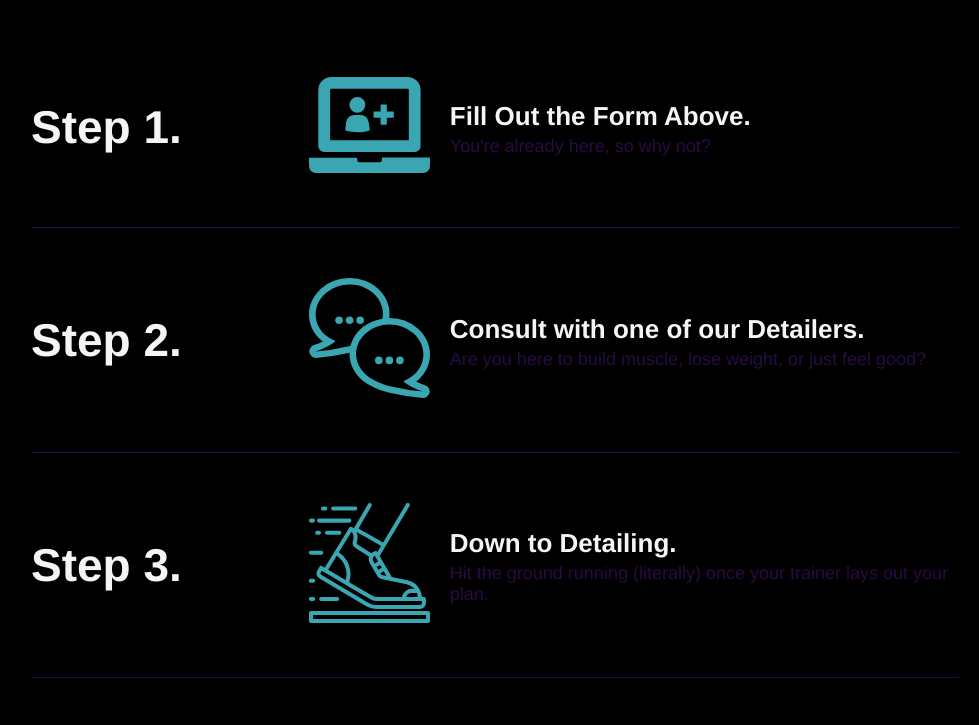
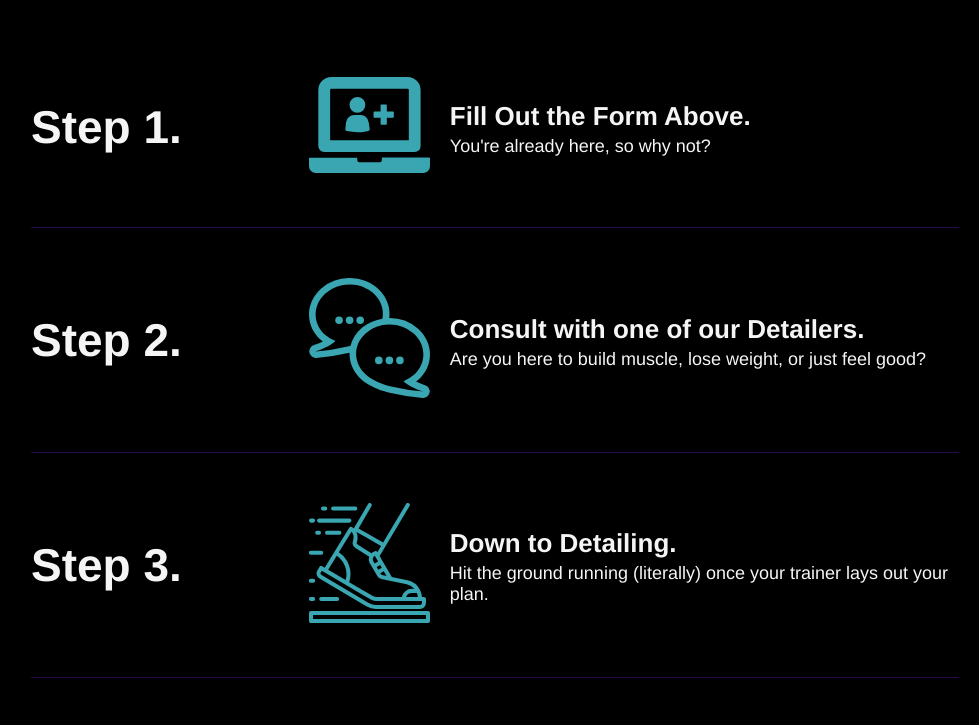
Before and after one commit to AMDWorkspace/eyez-on-the-prize, a plain HTML site: page index.html in a window 1280 px wide. Shown: the part 1220-1945 px from the top of the page, without its empty margins (145-1124 px from the left). Drawn offline with Linux system fonts and the light colour scheme.

Commit message:
step text color

```diff
--- a/assets/css/style.css
+++ b/assets/css/style.css
@@ -293,7 +293,7 @@ section {
   flex: 12;
 }
 .step-text p {
-  color: var(--tertiary-color);
+  color: var(--secondary-color);
   font-size: 18px;
 }
 .step-text h4 {
```
